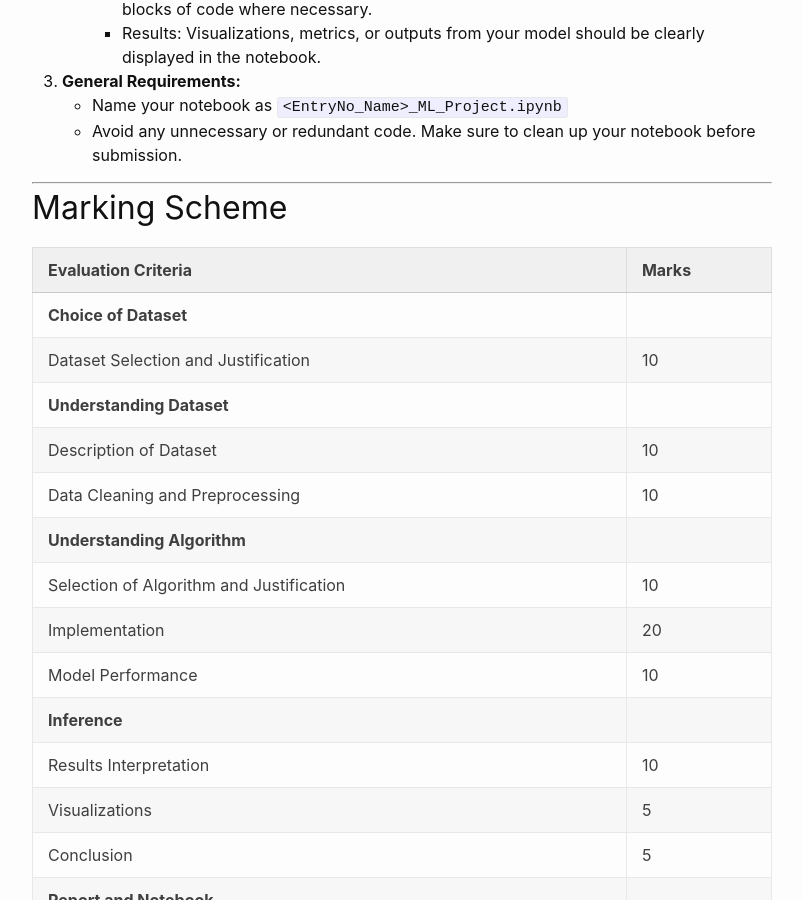
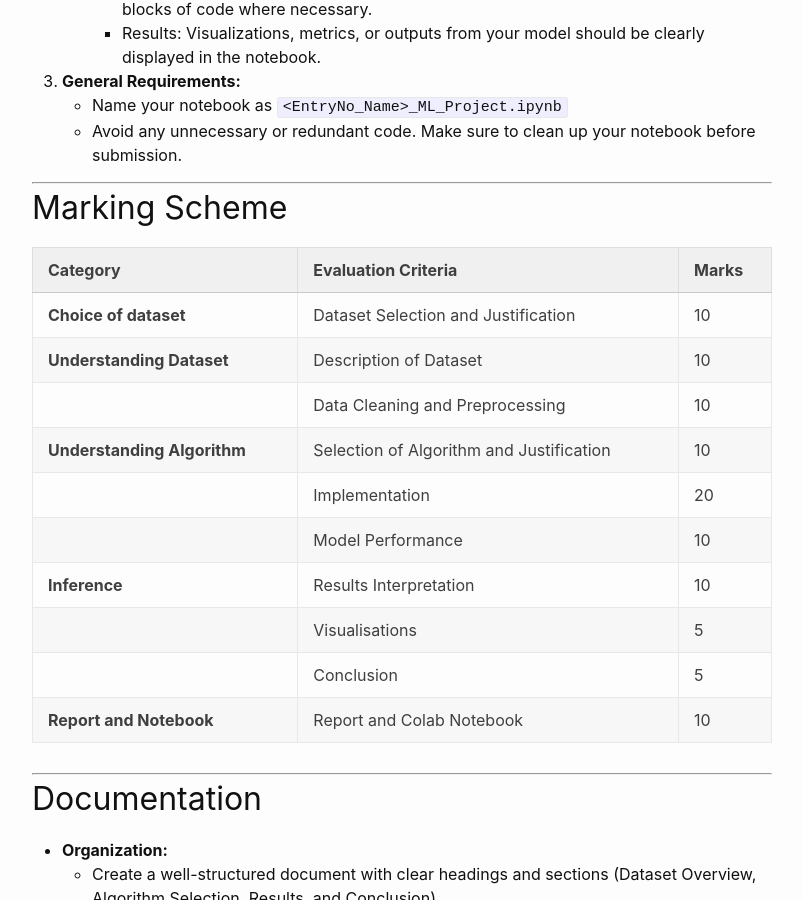
Before and after one commit to sudarshansudarshan/cs503, a Jekyll site: the page built from Project.md, in a window 1280 px wide and 900 px high, scrolled down 2668 px. Shown: the whole window, without its empty margins (238-1041 px from the left). Built offline with Jekyll 4.4.1, drawn with Linux system fonts in a browser that asks for light colours.

Commit message:
Update Project.md

```diff
--- a/Project.md
+++ b/Project.md
@@ -101,23 +101,19 @@ As part of your final project, you are required to submit a comprehensive report
 
 ## Marking Scheme
 
-| Evaluation Criteria                   | Marks |
-|---------------------------------------|-------|
-| **Choice of Dataset**                 |       |
-| Dataset Selection and Justification   | 10    |
-| **Understanding Dataset**             |       |
-| Description of Dataset                | 10    |
-| Data Cleaning and Preprocessing       | 10    |
-| **Understanding Algorithm**           |       |
-| Selection of Algorithm and Justification | 10 |
-| Implementation                        | 20    |
-| Model Performance                     | 10    |
-| **Inference**                         |       |
-| Results Interpretation                | 10    |
-| Visualizations                        | 5     |
-| Conclusion                            | 5     |
-| **Report and Notebook**               |       |
-| Report and Colab Notebook             | 10    |
+| Category                  | Evaluation Criteria                         | Marks |
+|---------------------------|---------------------------------------------|-------|
+| **Choice of dataset**      | Dataset Selection and Justification         | 10    |
+| **Understanding Dataset**  | Description of Dataset                      | 10    |
+|                           | Data Cleaning and Preprocessing             | 10    |
+| **Understanding Algorithm**| Selection of Algorithm and Justification    | 10    |
+|                           | Implementation                              | 20    |
+|                           | Model Performance                           | 10    |
+| **Inference**              | Results Interpretation                      | 10    |
+|                           | Visualisations                              | 5     |
+|                           | Conclusion                                  | 5     |
+| **Report and Notebook**    | Report and Colab Notebook                   | 10    |
+
 
 ---
 
```
